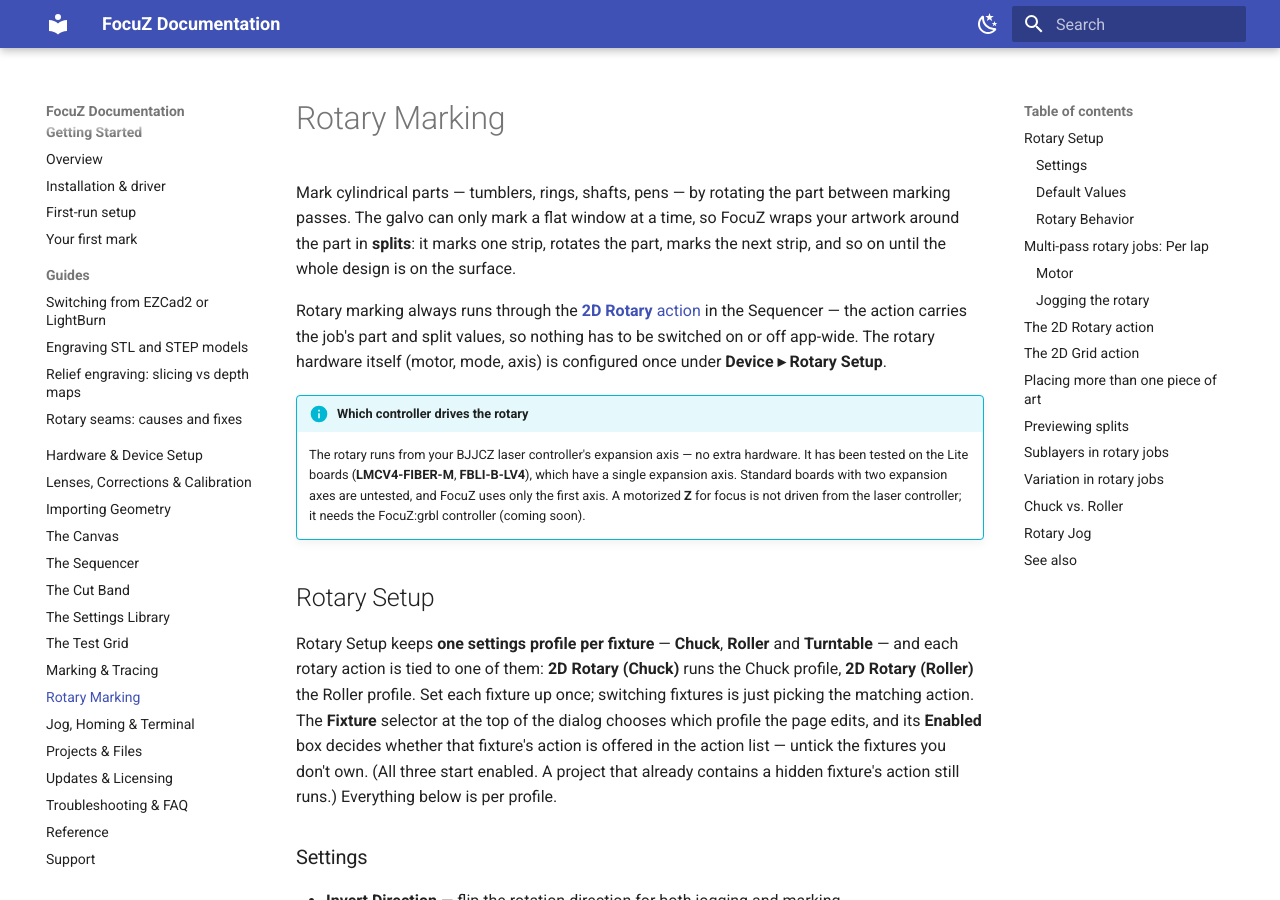
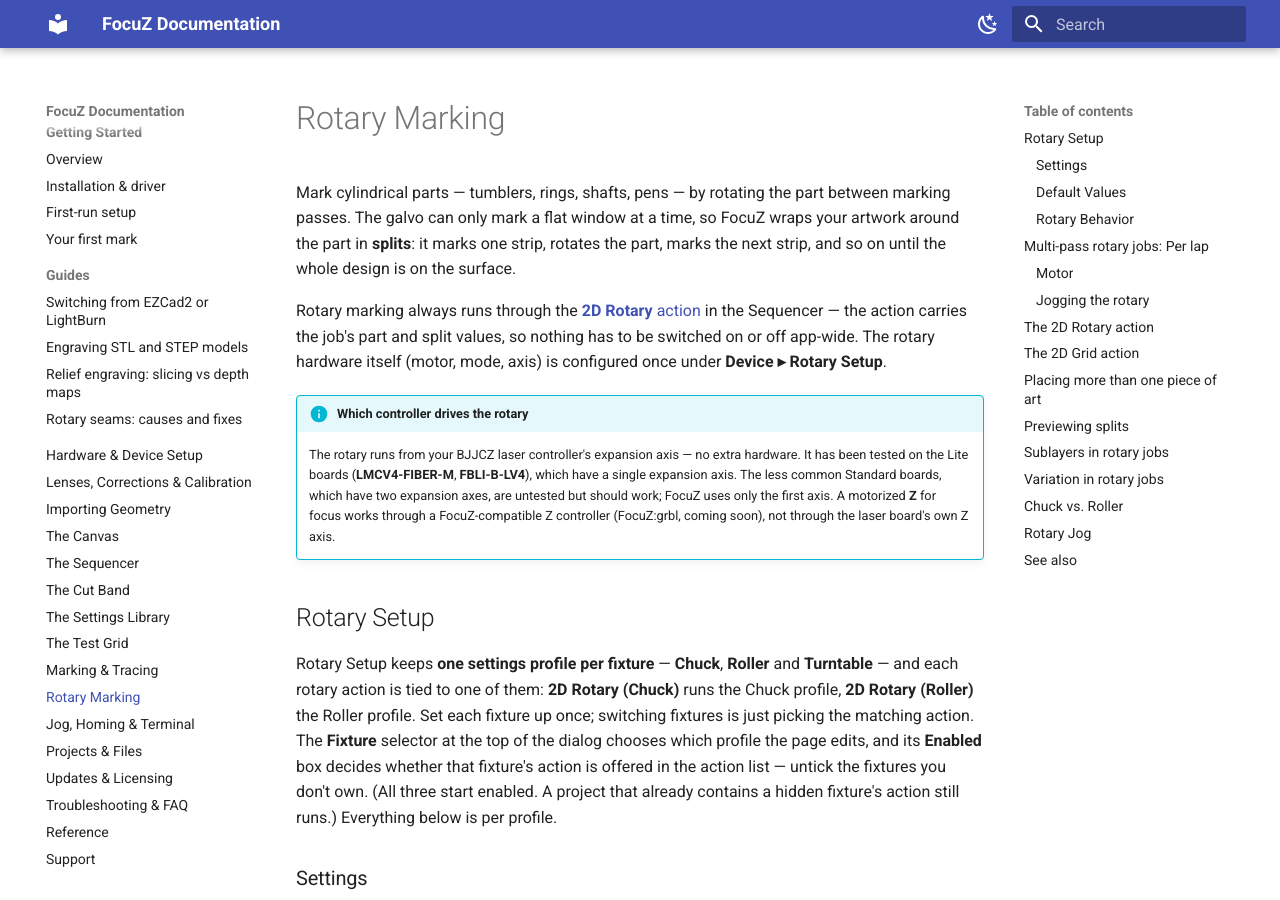
Before and after one commit to Lokahi-Shop/focuz-docs, an MkDocs documentation site: the page built from docs/rotary.md, in a window 1280 px wide and 900 px high. Built offline with MkDocs 1.6.1 and Material for MkDocs 9.7.7, drawn with Linux system fonts in a browser that asks for light colours.

Commit message:
Wiki: Standard boards are the less common ones; motorized Z via a FocuZ-compatible controller
Co-Authored-By: Claude Opus 5.5 <noreply@anthropic.com>

```diff
--- a/docs/rotary.md
+++ b/docs/rotary.md
@@ -13,9 +13,9 @@ on or off app-wide. The rotary hardware itself (motor, mode, axis) is configured
 !!! info "Which controller drives the rotary"
     The rotary runs from your BJJCZ laser controller's expansion axis — no extra hardware. It has been
     tested on the Lite boards (**LMCV4-FIBER-M**, **FBLI-B-LV4**), which have a single expansion axis.
-    Standard boards with two expansion axes are untested, and FocuZ uses only the first axis. A motorized
-    **Z** for focus is not driven from the laser controller; it needs the FocuZ:grbl controller (coming
-    soon).
+    The less common Standard boards, which have two expansion axes, are untested but should work; FocuZ
+    uses only the first axis. A motorized **Z** for focus works through a FocuZ-compatible Z controller
+    (FocuZ:grbl, coming soon), not through the laser board's own Z axis.
 
 ## Rotary Setup
 
```
Also changed, not shown: docs/getting-started/index.md (+3 -2 lines), docs/index.md (+1 -1 lines).
